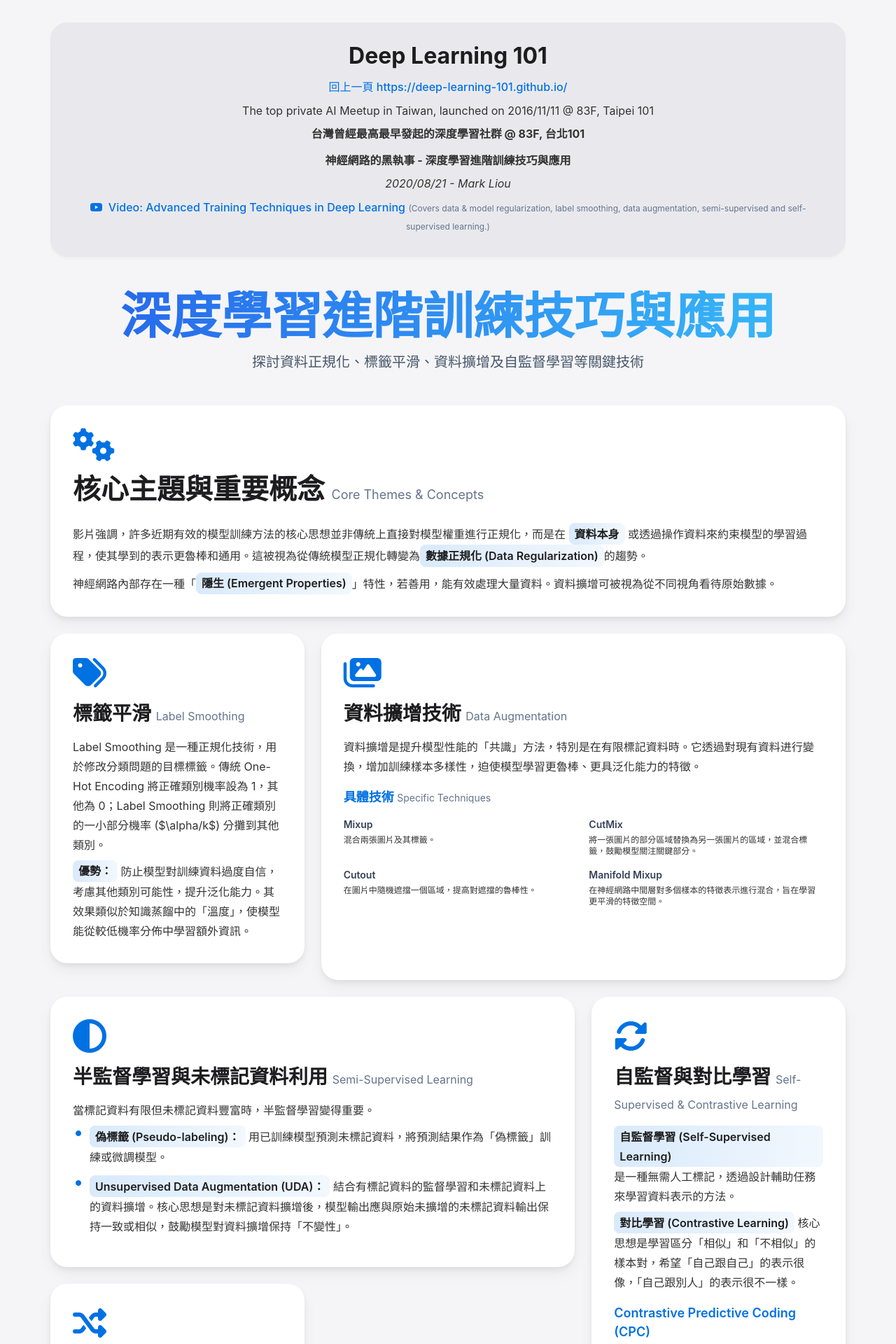
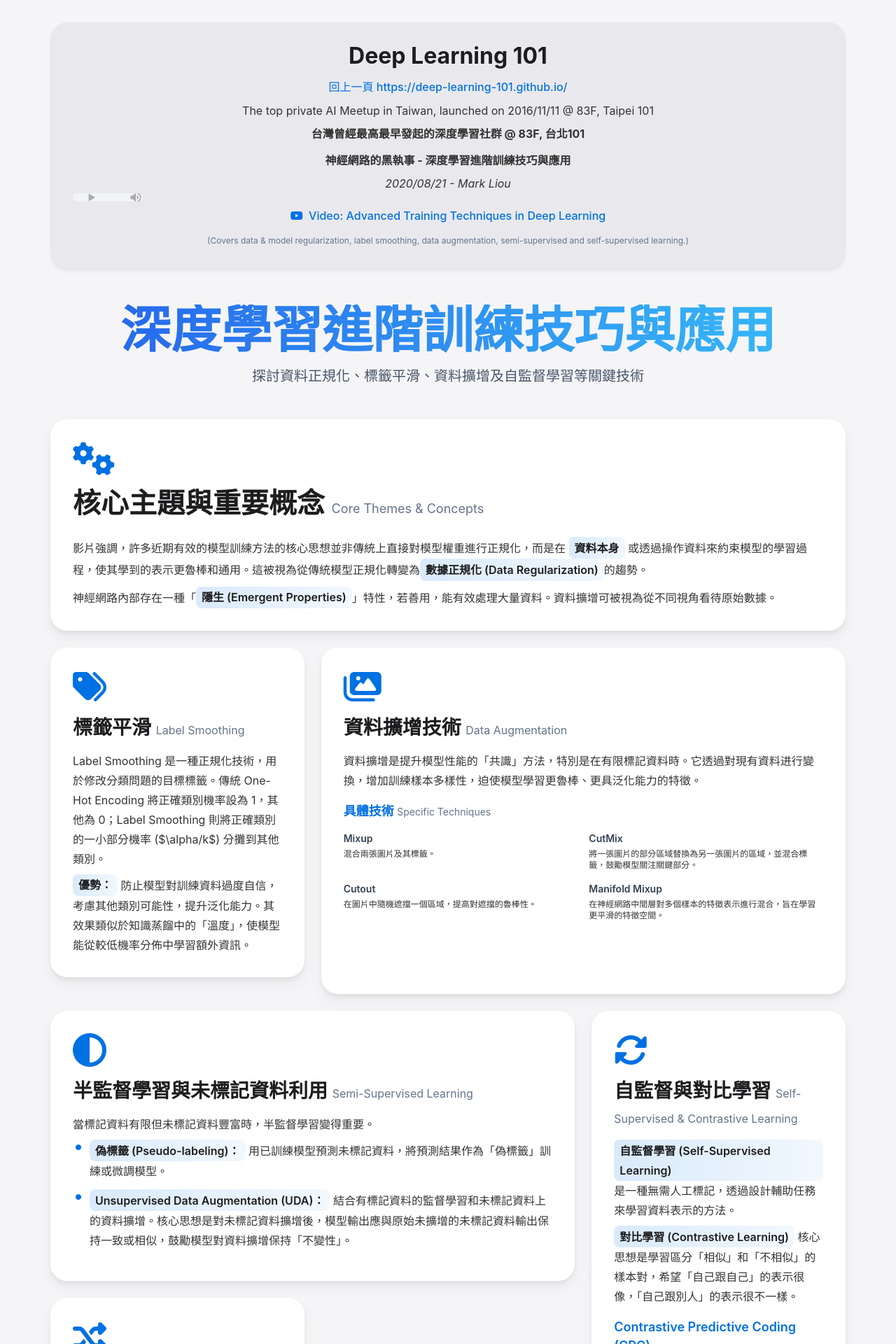
Before and after one commit to Deep-Learning-101/deep-learning-101.github.io, a Jekyll site: the page html/NO44.html, which Jekyll copies as it is, in a window 1280 px wide. Shown: the top 1920 px of the page at 70% size. Built offline with Jekyll 4.4.1, drawn with Linux system fonts in a browser that asks for light colours; nearby versions of some CDN libraries.

Commit message:
Update NO44.html

```diff
--- a/html/NO44.html
+++ b/html/NO44.html
@@ -175,9 +175,11 @@
                 <p class="mt-3">
                     <strong>神經網路的黑執事 - 深度學習進階訓練技巧與應用</strong>
                 </p>
-                <p><em>2020/08/21 - Mark Liou</em></p>
+                <p><em>2020/08/21 - Mark Liou </em><audio controls style="width:100px; height:12px;"><source src="notebooklm-mp3/NO44.mp3" type="audio/mpeg"></audio></p>
                 <p>
                     <a href="https://www.youtube.com/watch?v=gMaQTqZUW58" target="_blank" rel="noopener noreferrer"><i class="fab fa-youtube mr-1"></i> Video: Advanced Training Techniques in Deep Learning</a>
+                </p>
+                <p>
                     <span class="text-xs text-slate-500">(Covers data & model regularization, label smoothing, data augmentation, semi-supervised and self-supervised learning.)</span>
                 </p>
             </div>
```
